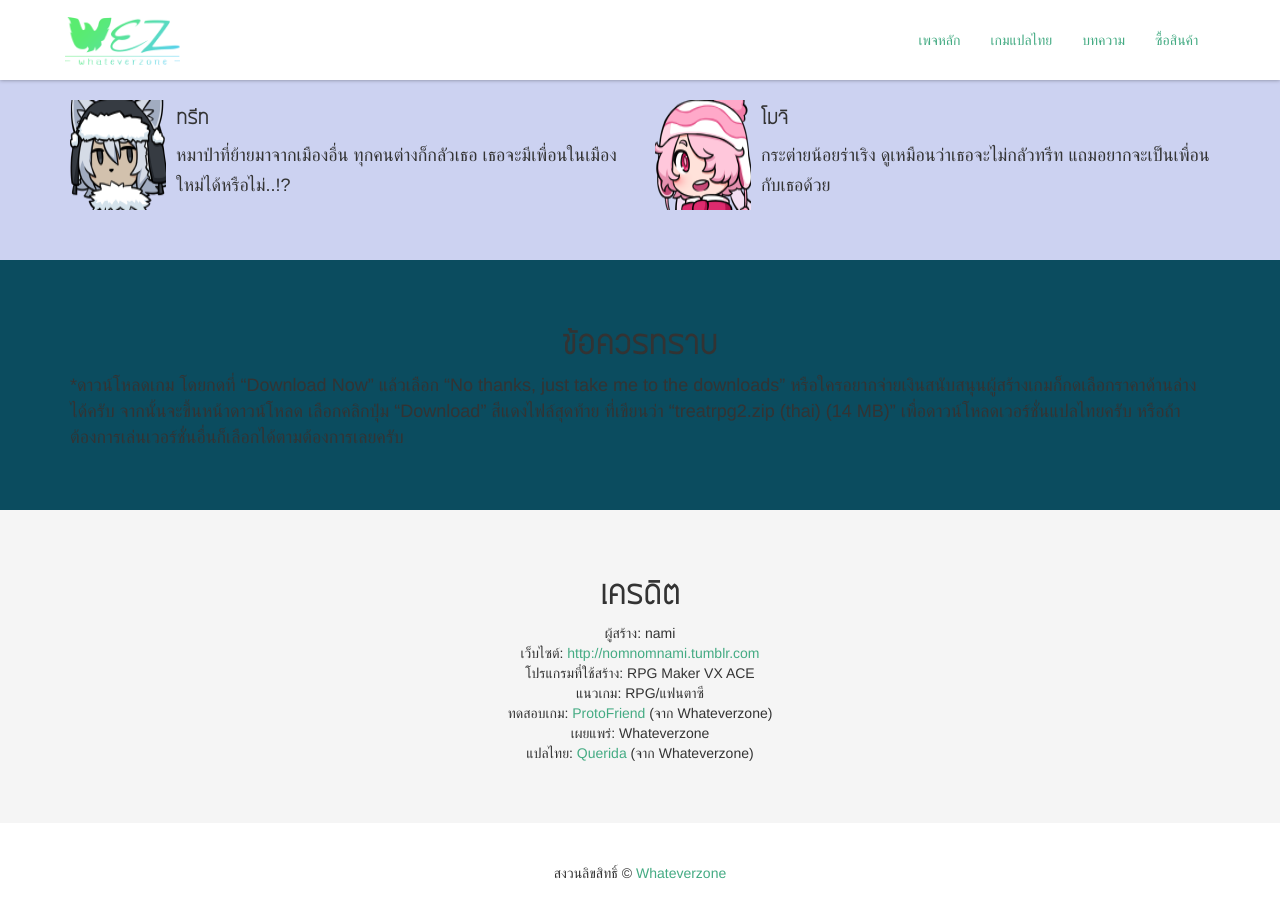
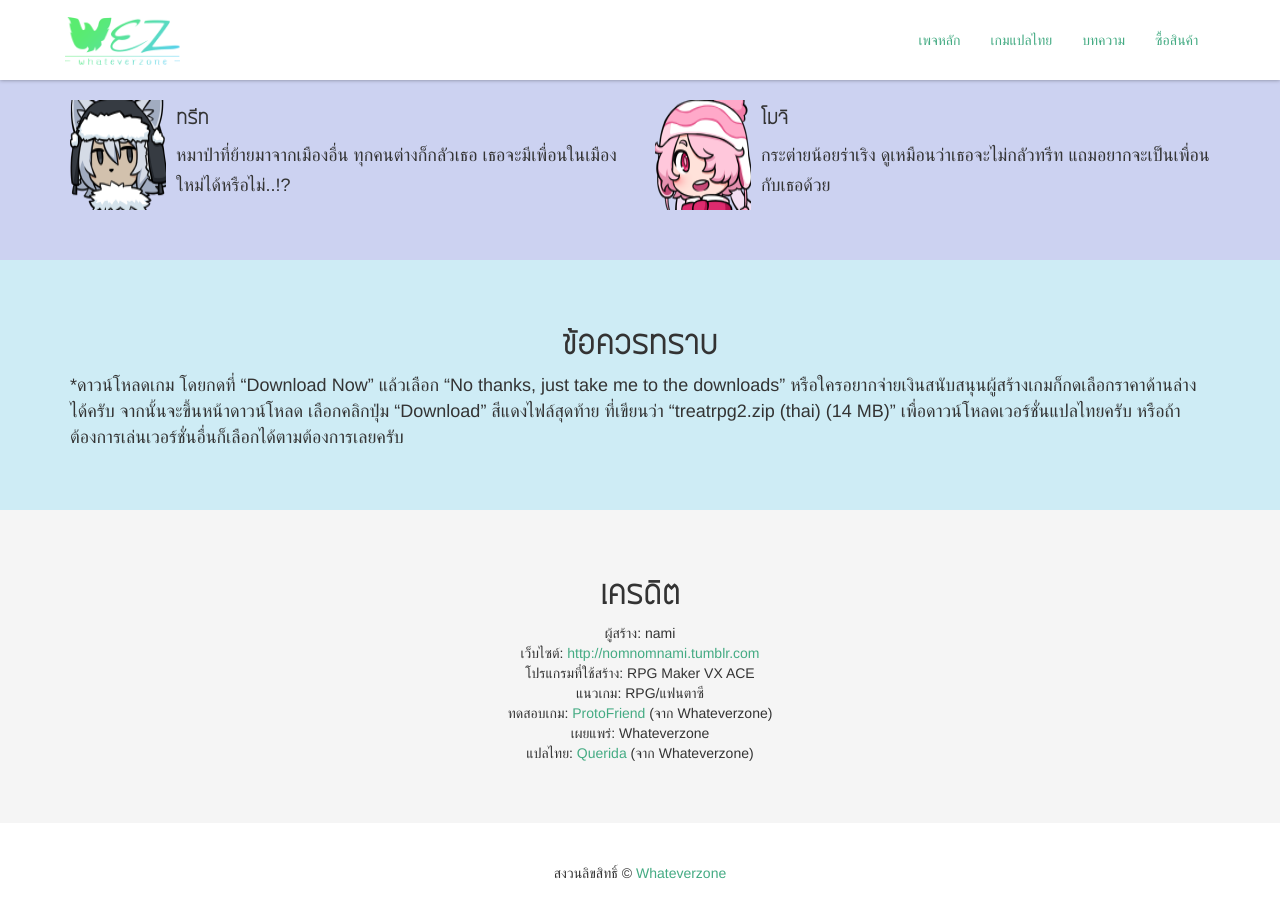
Before and after one commit to pureexe/wez, a Jekyll site: the page built from game/treat.html, in a window 1280 px wide and 900 px high, scrolled down 1028 px. Built offline with Jekyll 4.4.1, drawn with Linux system fonts in a browser that asks for light colours.

Commit message:
Update game_page.html

```diff
--- a/_includes/game_page.html
+++ b/_includes/game_page.html
@@ -58,7 +58,7 @@
 {% endif %}
 
 {% if page.message %}
-<section style="padding-top: 5rem;padding-bottom: 5rem;background-color:#0b4c5f;">
+<section style="padding-top: 5rem;padding-bottom: 5rem;background-color:#ceecf5;">
   <div class="container">
     <div class="text-center">
       <h2 style="font-size: 3rem;margin-top:2rem;font-family:bangna-new">ข้อควรทราบ</h2>
```
